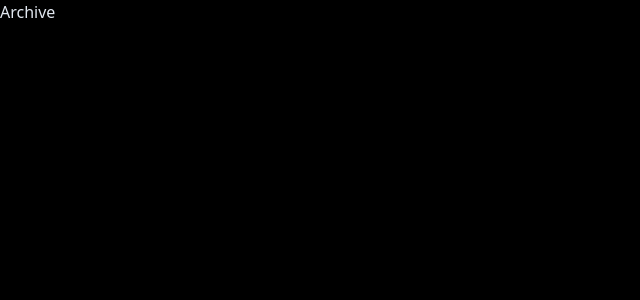
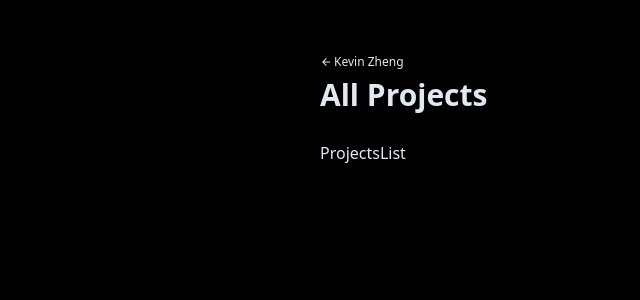
Before and after one commit to KevinZheng99/portfolio-v2, a React (Vite) app: page /archive in a window 1280 px wide. Shown: the top 300 px of the page, without its empty margins (0-640 px from the left). Built offline with nearby package versions, Linux system fonts and the light colour scheme.

Commit message:
Archive Header

```diff
--- /dev/null
+++ b/src/components/Archive/ArchiveHeader.jsx
@@ -0,0 +1,24 @@
+function Header() {
+  return (
+    <section className="text-slate-200">
+      <a className="group" href="/">
+        <svg
+          className="inline group-hover:-translate-x-1 transition-transform mr-0.5"
+          xmlns="http://www.w3.org/2000/svg"
+          width=".75em"
+          height=".75em"
+          viewBox="0 0 24 24"
+        >
+          <path
+            fill="currentColor"
+            d="M20 11v2H8l5.5 5.5l-1.42 1.42L4.16 12l7.92-7.92L13.5 5.5L8 11z"
+          />
+        </svg>
+        <span className="text-xs font-medium">Kevin Zheng</span>
+      </a>
+      <div className="text-3xl font-bold">All Projects</div>
+    </section>
+  );
+}
+
+export default Header;
--- /dev/null
+++ b/src/components/Archive/ProjectsList.jsx
@@ -0,0 +1,5 @@
+function ProjectsList() {
+  return <ul className="text-slate-200 mt-6">ProjectsList</ul>;
+}
+
+export default ProjectsList;
--- a/src/components/Sections/Projects.jsx
+++ b/src/components/Sections/Projects.jsx
@@ -50,8 +50,6 @@ function Projects() {
       <a
         className="group text-slate-200 text-xs font-medium hover:text-purple-500 transition-all"
         href="/archive"
-        target="_blank"
-        rel="noreferrer"
       >
         <span className="mr-0.5">View Projects Archive</span>
         <svg
--- a/src/pages/Archive.jsx
+++ b/src/pages/Archive.jsx
@@ -1,5 +1,13 @@
+import ArchiveHeader from "../components/Archive/ArchiveHeader";
+import ProjectsList from "../components/Archive/ProjectsList";
+
 function Archive() {
-  return <div className="text-slate-200">Archive</div>;
+  return (
+    <div className="w-1/2 m-auto py-12">
+      <ArchiveHeader />
+      <ProjectsList />
+    </div>
+  );
 }
 
 export default Archive;
```
